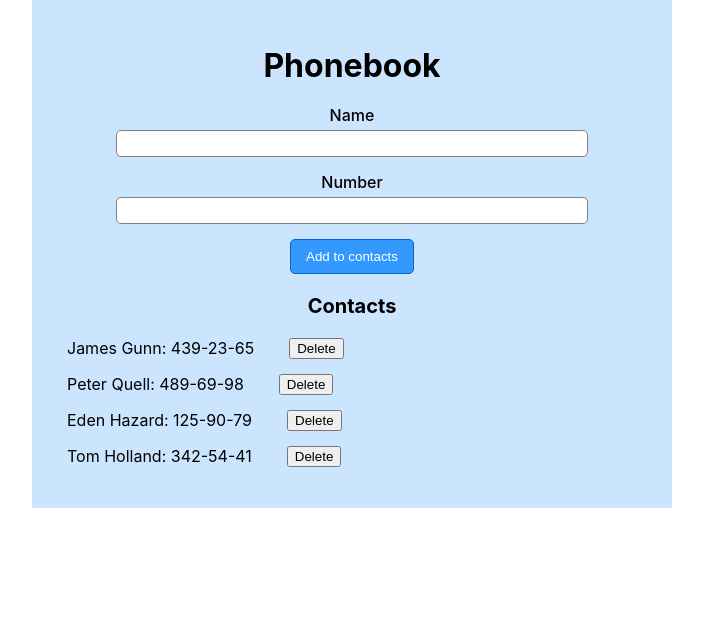
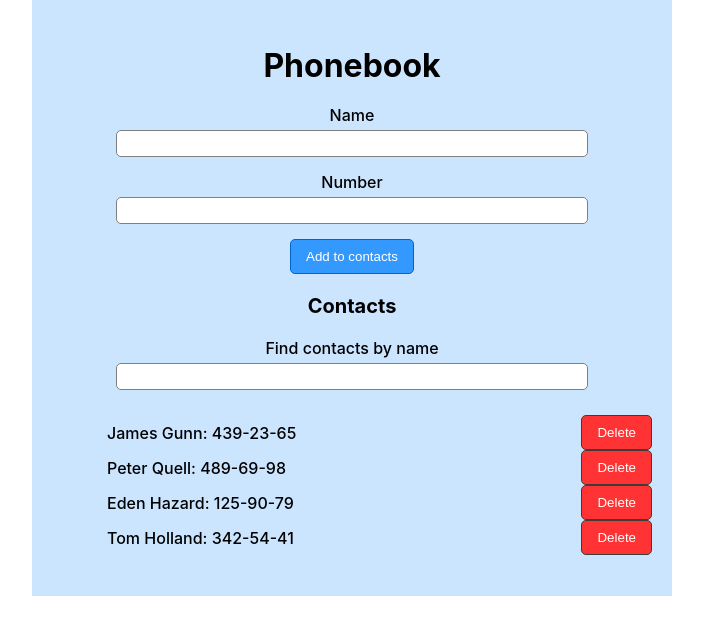
Before and after one commit to IhorShvydkyi/goit-react-hw-06-phonebook, a React (Create React App) app: page / in a window 1280 px wide. Shown: the top 634 px of the page, without its empty margins (288-991 px from the left). Built offline with nearby package versions, Linux system fonts and the light colour scheme.

Commit message:
fix contacts list + styles

```diff
--- a/src/App.js
+++ b/src/App.js
@@ -1,7 +1,7 @@
 import Container from "./components/Container/Container";
 import { Title, ContactsTitle } from "./App.styled";
 import Form from "./components/Form/Form";
-// import Filter from './components/Filter/Filter'
+import Filter from "./components/Filter/Filter";
 import ContactList from "./components/Contacts/ContactList";
 
 export default function App() {
@@ -11,7 +11,7 @@ export default function App() {
         <Title>Phonebook</Title>
         <Form />
         <ContactsTitle>Contacts</ContactsTitle>
-        {/* <Filter /> */}
+        <Filter />
         <ContactList />
       </Container>
     </>
--- a/src/components/Contacts/ContactList.js
+++ b/src/components/Contacts/ContactList.js
@@ -1,6 +1,6 @@
 import { useDispatch, useSelector } from "react-redux";
 import contactsActions from "../../redux/contacts/contacts-actions";
-import { getVisibleContacts } from "../../redux/contacts/contacts-selectors";
+import { getVisibleContact } from "../../redux/contacts/contacts-selectors";
 import {
   ContactListStyled,
   ContactItem,
@@ -9,7 +9,7 @@ import {
 } from "./ContactList.styled";
 
 const ContactsList = () => {
-  const contacts = useSelector(getVisibleContacts);
+  const contacts = useSelector(getVisibleContact);
   const dispatch = useDispatch();
   const onDelete = (id) => dispatch(contactsActions.deleteContact(id));
 
--- a/src/components/Contacts/ContactList.styled.js
+++ b/src/components/Contacts/ContactList.styled.js
@@ -1,18 +1,28 @@
 import styled from "@emotion/styled";
 
 export const ContactListStyled = styled.ul`
-  margin-top: 20px;
-  width: 300px;
-  padding-left: 0;
+  font-weight: 500;
 `;
 export const ContactItem = styled.li`
   display: flex;
-  margin-bottom: 15px;
+  align-items: center;
+  justify-content: space-between;
 `;
 
 export const Number = styled.span`
   margin-left: 15px;
 `;
 export const DeleteBtn = styled.button`
-  margin-left: 35px;
+  display: flex;
+  align-items: center;
+  padding: 9px 15px;
+  border-radius: 5px;
+  border: 1px solid #3c3c3c;
+  background: #ff3333;
+  cursor: pointer;
+  color: white;
+  &:hover,
+  :focus {
+    background: #990000;
+  }
 `;
--- a/src/components/Filter/Filter.js
+++ b/src/components/Filter/Filter.js
@@ -1,30 +1,26 @@
 import { useSelector, useDispatch } from "react-redux";
-import actions from "../../redux/actions";
-import PropTypes from "prop-types";
-import { FilterStyled, Label, Input } from "./Filter.styled";
+import { getFilter } from "../../redux/contacts/contacts-selectors";
+import { Label, Input } from "./Filter.styled";
+
+import contactsActions from "../../redux/contacts/contacts-actions";
 
 const Filter = () => {
-  const value = useSelector((state) => state.contacts.filter);
+  const value = useSelector(getFilter);
   const dispatch = useDispatch();
 
   return (
-    <FilterStyled>
-      <Label>Find contact by the name</Label>
+    <Label>
+      Find contacts by name
       <Input
+        placeholder=""
         type="text"
-        name="filter"
         value={value}
         onChange={(e) => {
-          dispatch(actions.filterContact(e.target.value));
+          dispatch(contactsActions.changeFilter(e.target.value));
         }}
       />
-    </FilterStyled>
+    </Label>
   );
 };
 
 export default Filter;
-
-Filter.propTypes = {
-  onChange: PropTypes.func,
-  value: PropTypes.string,
-};
--- a/src/components/Filter/Filter.styled.js
+++ b/src/components/Filter/Filter.styled.js
@@ -1,15 +1,19 @@
 import styled from "@emotion/styled";
 
-export const FilterStyled = styled.div`
-  display: flex;
-  flex-direction: column;
-  margin-top: 15px;
-`;
-
 export const Label = styled.label`
-  margin-bottom: 10px;
+  display: block;
+  text-align: center;
+  margin-bottom: 25px;
+  font-size: 16px;
+  font-weight: 500;
 `;
 
 export const Input = styled.input`
-  align-self: flex-start;
+  margin-left: auto;
+  margin-right: auto;
+  width: 450px;
+  margin-top: 5px;
+  padding: 5px 10px;
+  border-radius: 5px;
+  border: 1px solid gray;
 `;
--- a/src/hooks/useLocaleStorage.js
+++ b/src/hooks/useLocaleStorage.js
@@ -11,6 +11,7 @@ const getValue = (key, initValue) => {
   }
   return initValue;
 };
+console.log(getValue());
 
 export const useLocaleStorage = (key, initValue) => {
   const [state, setState] = useState(getValue(key, initValue));
--- a/src/index.js
+++ b/src/index.js
@@ -4,12 +4,12 @@ import "./index.css";
 import App from "./App";
 import { Provider } from "react-redux";
 import { PersistGate } from "redux-persist/integration/react";
-import store from "./redux/store";
+import { store, persistor } from "./redux/store";
 
 ReactDOM.render(
   <React.StrictMode>
-    <Provider store={store.store}>
-      <PersistGate loading={null} persistor={store.persistor}>
+    <Provider store={store}>
+      <PersistGate loading={null} persistor={persistor}>
         <App />
       </PersistGate>
     </Provider>
--- a/src/redux/contacts/contacts-actions.js
+++ b/src/redux/contacts/contacts-actions.js
@@ -1,10 +1,10 @@
 import { createAction } from "@reduxjs/toolkit";
 
-const addContact = createAction("contact/add");
+const addContact = createAction("contacts/add");
 
-const deleteContact = createAction("contact/delete");
+const deleteContact = createAction("contacts/delete");
 
-const filterContact = createAction("contact/changeFilter");
+const filterContact = createAction("contacts/changeFilter");
 
 const contactsActions = { addContact, deleteContact, filterContact };
 
--- a/src/redux/contacts/contacts-reducer.js
+++ b/src/redux/contacts/contacts-reducer.js
@@ -1,14 +1,16 @@
 import { combineReducers } from "redux";
 import { createReducer } from "@reduxjs/toolkit";
 import actions from "./contacts-actions";
+import { v4 as uuidv4 } from "uuid";
+
 import toastNotification from "../../components/Notifications/notification";
 import "react-toastify/dist/ReactToastify.css";
 
 const initialContatcts = [
-  { id: "id-1", name: "James Gunn", number: "439-23-65" },
-  { id: "id-2", name: "Peter Quell", number: "489-69-98" },
-  { id: "id-3", name: "Eden Hazard", number: "125-90-79" },
-  { id: "id-4", name: "Tom Holland", number: "342-54-41" },
+  { id: uuidv4(), name: "James Gunn", number: "439-23-65" },
+  { id: uuidv4(), name: "Peter Quell", number: "489-69-98" },
+  { id: uuidv4(), name: "Eden Hazard", number: "125-90-79" },
+  { id: uuidv4(), name: "Tom Holland", number: "342-54-41" },
 ];
 
 const items = createReducer(initialContatcts, {
--- a/src/redux/contacts/contacts-selectors.js
+++ b/src/redux/contacts/contacts-selectors.js
@@ -1,11 +1,12 @@
 export const getContacts = (state) => state.contacts.items;
 export const getFilter = (state) => state.contacts.filter;
-export const getVisibleContacts = (state) => {
+
+export const getVisibleContact = (state) => {
   const contacts = getContacts(state);
   const filter = getFilter(state);
   const normalizedFilter = filter.toLowerCase();
 
   return contacts.filter(({ name }) =>
-    name.toLowerCase().includes(normalizedFilter)
+    name?.toLowerCase().includes(normalizedFilter)
   );
 };
--- a/src/redux/store.js
+++ b/src/redux/store.js
@@ -1,5 +1,5 @@
-import { configureStore, getDefaultMiddleware } from "@reduxjs/toolkit";
-import { combineReducers } from "redux";
+import { configureStore } from "@reduxjs/toolkit";
+import logger from "redux-logger";
 import {
   persistStore,
   persistReducer,
@@ -10,7 +10,6 @@ import {
   PURGE,
   REGISTER,
 } from "redux-persist";
-import logger from "redux-logger";
 import storage from "redux-persist/lib/storage";
 import contactsReducer from "./contacts/contacts-reducer";
 
@@ -20,25 +19,17 @@ const contactsPersistConfig = {
   blacklist: ["filter"],
 };
 
-const rootReducer = combineReducers({
-  contacts: persistReducer(contactsPersistConfig, contactsReducer),
+export const store = configureStore({
+  reducer: {
+    contacts: persistReducer(contactsPersistConfig, contactsReducer),
+  },
+  middleware: (getDefaultMiddleware) =>
+    getDefaultMiddleware({
+      serializableCheck: {
+        ignoredActions: [FLUSH, REHYDRATE, PAUSE, PERSIST, PURGE, REGISTER],
+      },
+    }).concat(logger),
+  devTools: process.env.NODE_ENV === "development",
 });
 
-const middleware = [
-  ...getDefaultMiddleware({
-    serializableCheck: {
-      ignoredActions: [FLUSH, REHYDRATE, PAUSE, PERSIST, PURGE, REGISTER],
-    },
-  }),
-  logger,
-];
-
-const store = configureStore({
-  reducer: rootReducer,
-  devTools: process.env.NODE_ENV === "development",
-  middleware,
-});
-
-const persistor = persistStore(store);
-
-export default { store, persistor };
+export const persistor = persistStore(store);
```
